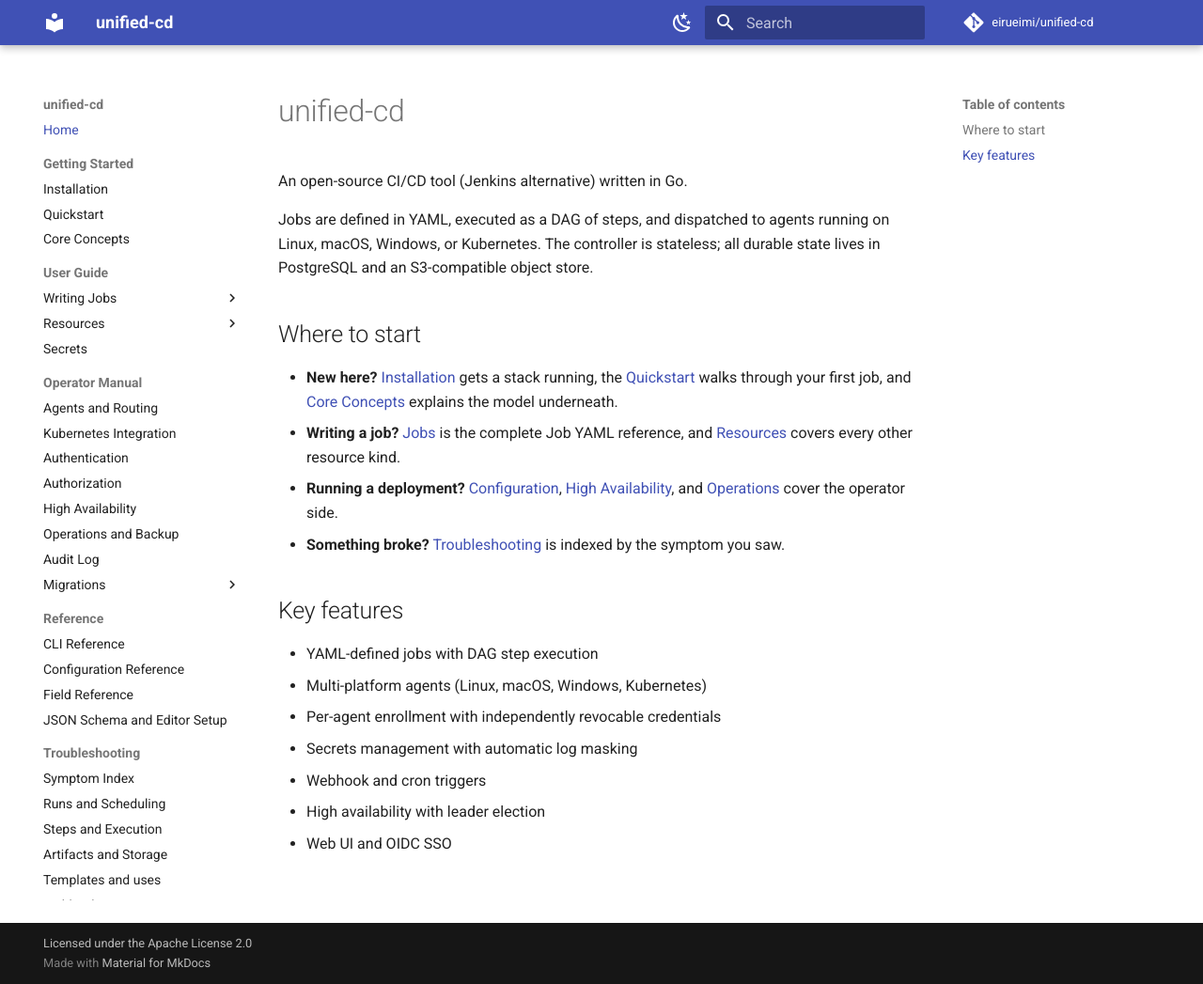
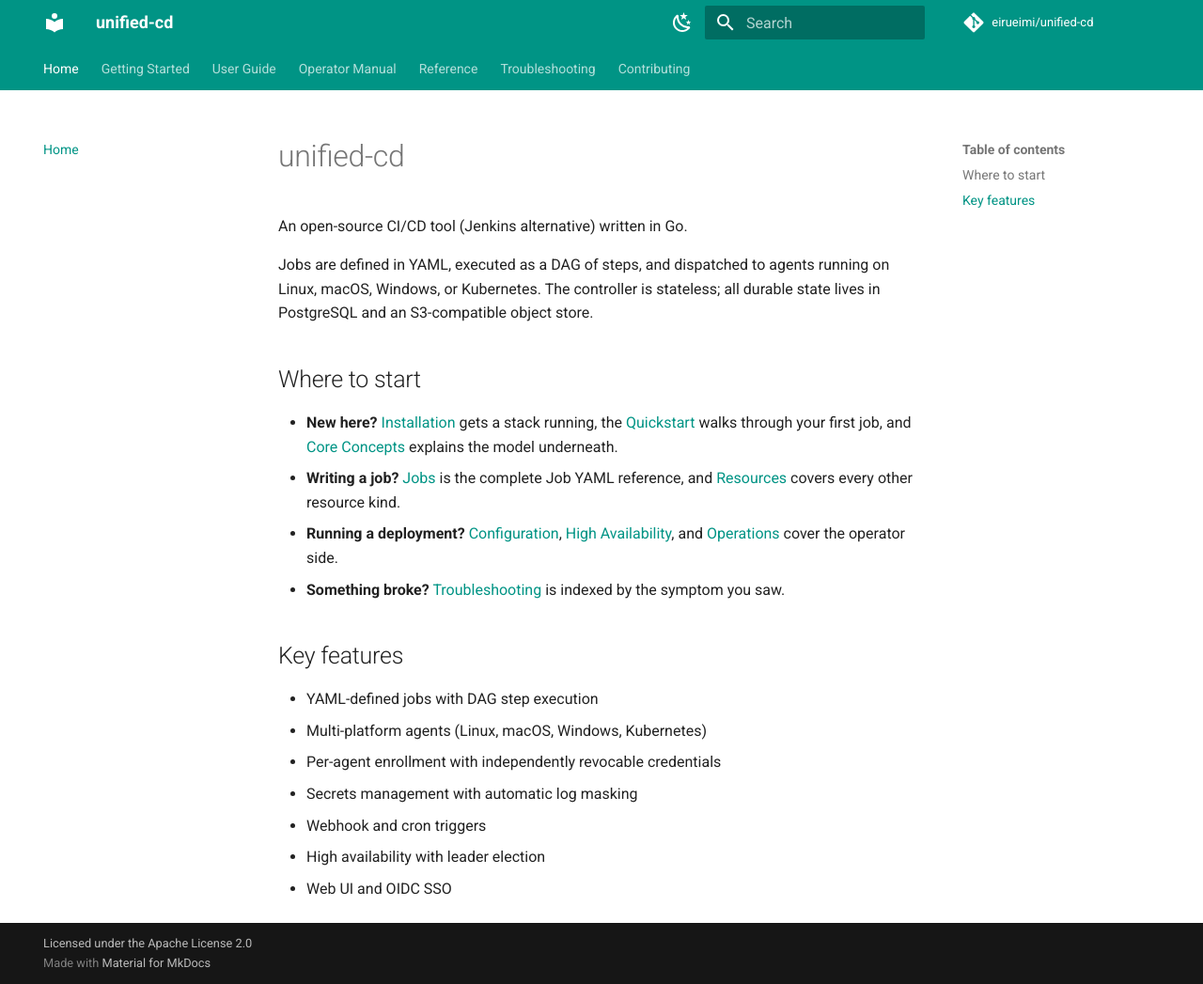
Before and after one commit to eirueimi/unified-cd, an MkDocs documentation site: the page built from docs/index.md, in a window 1280 px wide and 1047 px high. Shown: the whole window at 94% size. Built offline with MkDocs 1.6.1 and Material for MkDocs 9.7.7, drawn with Linux system fonts in a browser that asks for light colours; comment, search, counter and statistics services are not loaded.

Commit message:
docs(site): give the site its own palette and top-level tabs (#132)
The stock Material theme is also what Argo Workflows uses, so with no
customization the two sites looked identical. A teal primary with a deep
orange accent separates them.

navigation.tabs does more than move the sections to the top: the sidebar
then shows only the section you are in, instead of listing all 45 pages in
one column.

Co-authored-by: Claude Opus 5 <noreply@anthropic.com>

```diff
--- a/mkdocs.yml
+++ b/mkdocs.yml
@@ -22,6 +22,7 @@ theme:
   name: material
   language: en
   features:
+    - navigation.tabs
     - navigation.sections
     - navigation.top
     - navigation.tracking
@@ -32,11 +33,15 @@ theme:
   palette:
     - media: "(prefers-color-scheme: light)"
       scheme: default
+      primary: teal
+      accent: deep orange
       toggle:
         icon: material/weather-night
         name: Switch to dark mode
     - media: "(prefers-color-scheme: dark)"
       scheme: slate
+      primary: teal
+      accent: deep orange
       toggle:
         icon: material/weather-sunny
         name: Switch to light mode
```
